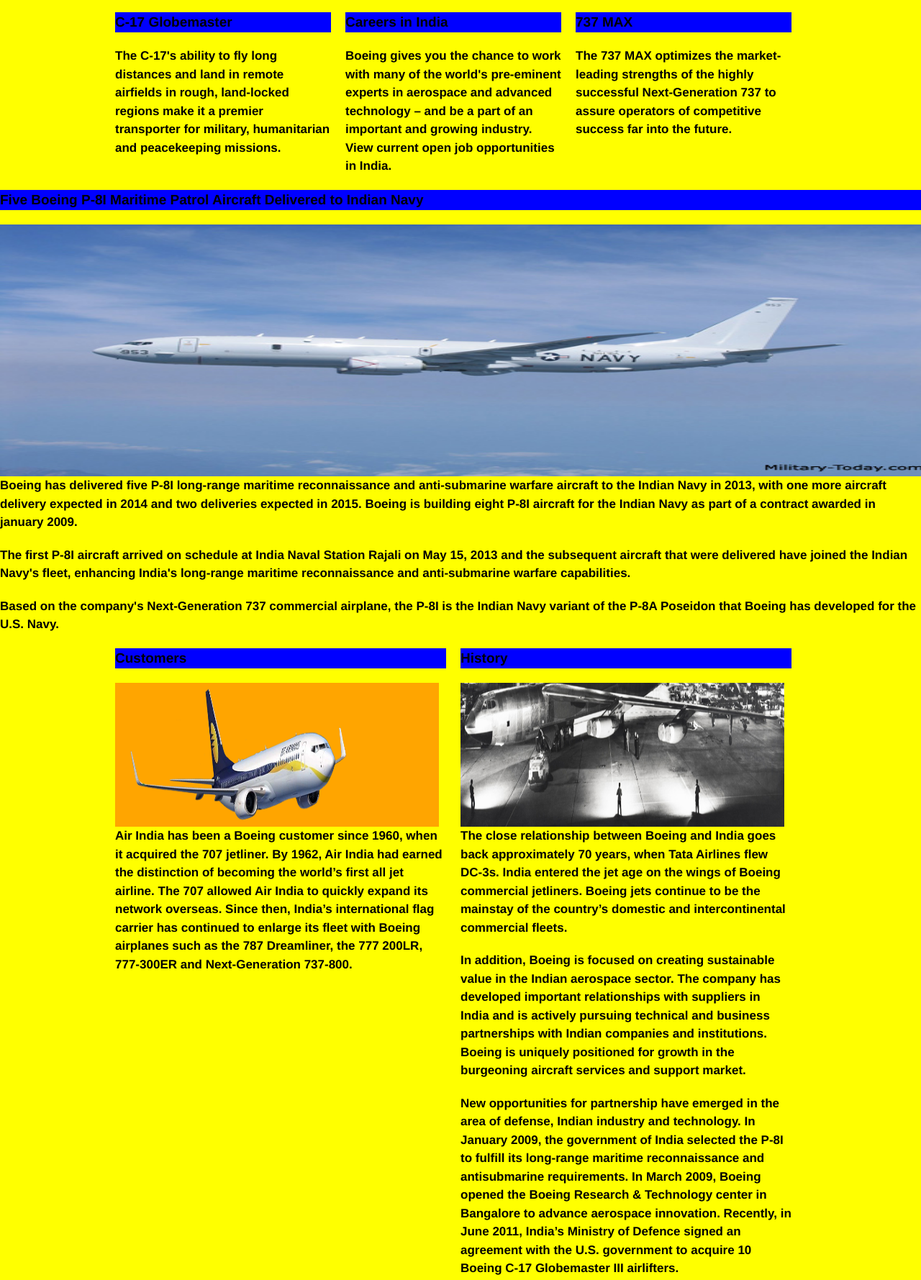
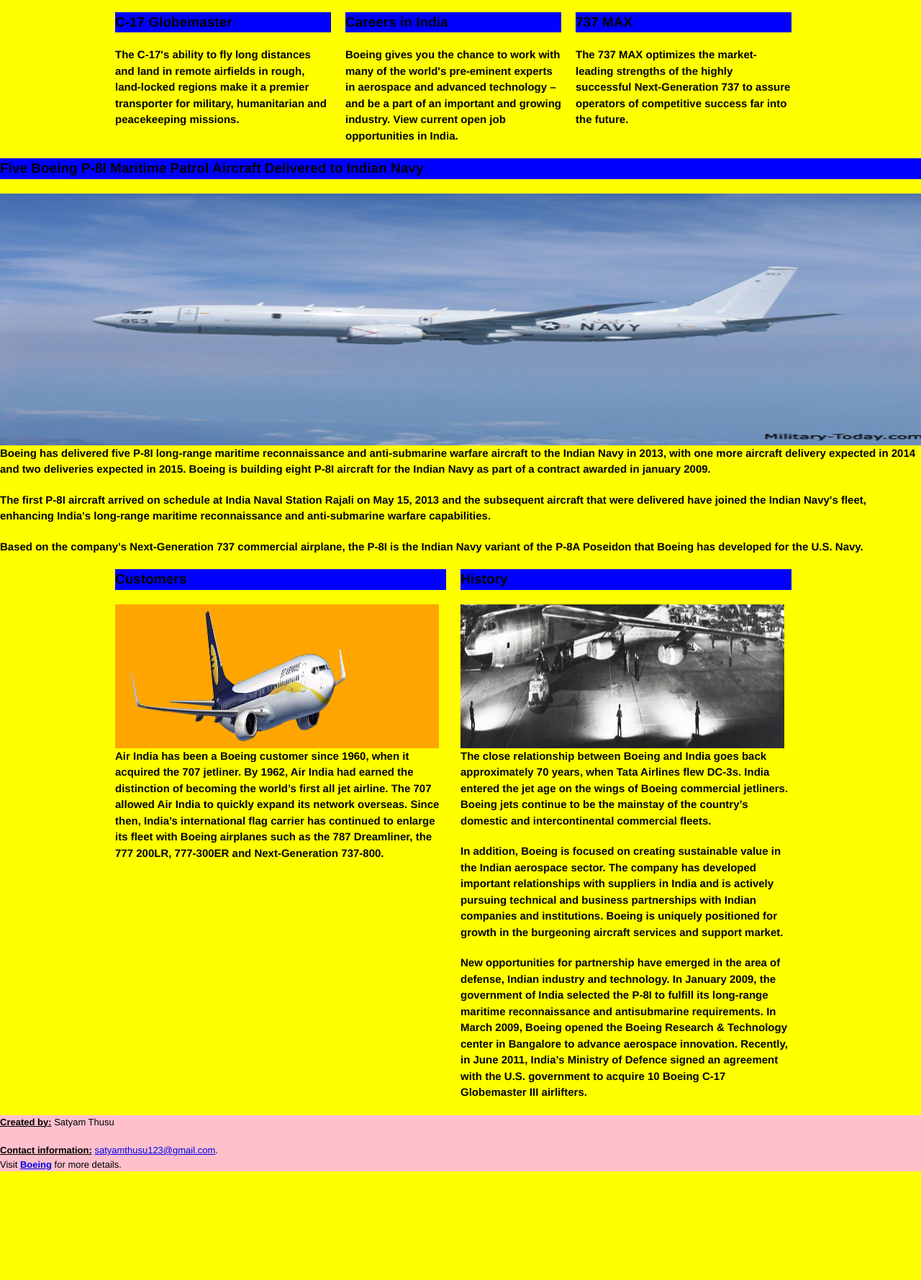
Before and after one commit to satyamthusu123/HTMLCSSAssignment, a plain HTML site: page Index.html in a window 1280 px wide. Shown: the part 122-1901 px from the top of the page at 72% size. After the commit the page ends 1750 px from the top, so only its background shows below. Drawn offline with Linux system fonts and the light colour scheme.

Commit message:
Modified Index.html

```diff
--- a/Index.html
+++ b/Index.html
@@ -22,68 +22,60 @@
                   <li><a href="#">Products and Services</a></li>
                   <li><a href="#">Multimedia</a></li>
                   <li><a href="#">Contact Us</a></li>
-
                </ul>
             </nav>
          </header>
          <br>
-
          <!-- 3 Column Section-->
          <section>
+            <h4 hidden>
+               This will not be display
+            </h4>
             <section class="grid_4 alpha">
                <h4>C-17 Globemaster</h4>
-	<h5>The C-17's ability to fly long distances and land in remote airfields in rough, land-locked regions make it a premier transporter for military, humanitarian and peacekeeping missions.
-	</h5>
+               <h6>The C-17's ability to fly long distances and land in remote airfields in rough, land-locked regions make it a premier transporter for military, humanitarian and peacekeeping missions.
+               </h6>
             </section>
-
             <section class="grid_4">
                <h4>Careers in India</h4>
-	<h5>Boeing gives you the chance to work with many of the world's pre-eminent experts in aerospace and advanced technology – and be a part of an important and growing industry. View current open job opportunities in India.
-	 </h5>
+               <h6>Boeing gives you the chance to work with many of the world's pre-eminent experts in aerospace and advanced technology – and be a part of an important and growing industry. View current open job opportunities in India.
+               </h6>
             </section>
-
             <section class="grid_4 omega">
                <h4>737 MAX</h4>
-    <h5>The 737 MAX optimizes the market-leading strengths of the highly successful Next-Generation 737 to assure operators of competitive success far into the future.
-	</h5>
+               <h6>The 737 MAX optimizes the market-leading strengths of the highly successful Next-Generation 737 to assure operators of competitive success far into the future.
+               </h6>
             </section>
          </section>
-
       </div>
       <!--A 1 column hero unit (full width, edge to edge)-->
       <section>
          <h4>Five Boeing P-8I Maritime Patrol Aircraft Delivered to Indian Navy</h4>
          <img src="Boeing_P8.jpg" id="BoeingP8" alt="Boeing P-8"/>
-			<h5>Boeing has delivered five P-8I long-range maritime reconnaissance and anti-submarine warfare aircraft to the Indian Navy in 2013, with one more aircraft delivery expected in 2014 and two deliveries expected in 2015. Boeing is building eight P-8I aircraft for the Indian Navy as part of a contract awarded in january 2009.</h5>
-			<h5>The first P-8I aircraft arrived on schedule at India Naval Station Rajali on May 15, 2013 and the subsequent aircraft that were delivered have joined the Indian Navy's fleet, enhancing India's long-range maritime reconnaissance and anti-submarine warfare capabilities.</h5>
-            <h5>Based on the company's Next-Generation 737 commercial airplane, the P-8I is the Indian Navy variant of the P-8A Poseidon that Boeing has developed for the U.S. Navy.</h5>
+         <h6>Boeing has delivered five P-8I long-range maritime reconnaissance and anti-submarine warfare aircraft to the Indian Navy in 2013, with one more aircraft delivery expected in 2014 and two deliveries expected in 2015. Boeing is building eight P-8I aircraft for the Indian Navy as part of a contract awarded in january 2009.</h6>
+         <h6>The first P-8I aircraft arrived on schedule at India Naval Station Rajali on May 15, 2013 and the subsequent aircraft that were delivered have joined the Indian Navy's fleet, enhancing India's long-range maritime reconnaissance and anti-submarine warfare capabilities.</h6>
+         <h6>Based on the company's Next-Generation 737 commercial airplane, the P-8I is the Indian Navy variant of the P-8A Poseidon that Boeing has developed for the U.S. Navy.</h6>
       </section>
-
-
       <div class="wrap container_12">
-
          <section class="grid_6 alpha">
             <h4>Customers</h4>
             <img src="Customers.png" id="Plane" alt="Customers"/>
-	<h5>Air India has been a Boeing customer since 1960, when it acquired the 707 jetliner. By 1962, Air India had earned the distinction of becoming the world’s first all jet airline. The 707 allowed Air India to quickly expand its network overseas. Since then, India’s international flag carrier has continued to enlarge its fleet with Boeing airplanes such as the 787 Dreamliner, the 777 200LR, 777-300ER and Next-Generation 737-800.</h5>
+            <h6>Air India has been a Boeing customer since 1960, when it acquired the 707 jetliner. By 1962, Air India had earned the distinction of becoming the world’s first all jet airline. The 707 allowed Air India to quickly expand its network overseas. Since then, India’s international flag carrier has continued to enlarge its fleet with Boeing airplanes such as the 787 Dreamliner, the 777 200LR, 777-300ER and Next-Generation 737-800.</h6>
          </section>
-
          <!--A section which contains 2 vertical columns. divide the column on the right into 3 rows-->
          <section class="grid_6 omega">
             <h4>History</h4>
             <img src="History.jpg" alt="History" id="History" />
-	<h5>The close relationship between Boeing and India goes back approximately 70 years, when Tata Airlines flew DC-3s. India entered the jet age on the wings of Boeing commercial jetliners. Boeing jets continue to be the mainstay of the country’s domestic and intercontinental commercial fleets.</h5>
-	<h5>In addition, Boeing is focused on creating sustainable value in the Indian aerospace sector. The company has developed important relationships with suppliers in India and is actively pursuing technical and business partnerships with Indian companies and institutions. Boeing is uniquely positioned for growth in the burgeoning aircraft services and support market.</>
-	<h5>New opportunities for partnership have emerged in the area of defense, Indian industry and technology. In January 2009, the government of India selected the P-8I to fulfill its long-range maritime reconnaissance and antisubmarine requirements. In March 2009, Boeing opened the Boeing Research & Technology center in Bangalore to advance aerospace innovation. Recently, in June 2011, India’s Ministry of Defence signed an agreement with the U.S. government to acquire 10 Boeing C-17 Globemaster III airlifters.</h5>
+            <h6>The close relationship between Boeing and India goes back approximately 70 years, when Tata Airlines flew DC-3s. India entered the jet age on the wings of Boeing commercial jetliners. Boeing jets continue to be the mainstay of the country’s domestic and intercontinental commercial fleets.</h6>
+            <h6>In addition, Boeing is focused on creating sustainable value in the Indian aerospace sector. The company has developed important relationships with suppliers in India and is actively pursuing technical and business partnerships with Indian companies and institutions. Boeing is uniquely positioned for growth in the burgeoning aircraft services and support market.</h6>
+            <h6>New opportunities for partnership have emerged in the area of defense, Indian industry and technology. In January 2009, the government of India selected the P-8I to fulfill its long-range maritime reconnaissance and antisubmarine requirements. In March 2009, Boeing opened the Boeing Research & Technology center in Bangalore to advance aerospace innovation. Recently, in June 2011, India’s Ministry of Defence signed an agreement with the U.S. government to acquire 10 Boeing C-17 Globemaster III airlifters.</h6>
          </section>
       </div>
-
       <!--A footer with social links and site links-->
       <footer>
          <p><b><u>Created by:</u></b> Satyam Thusu</p>
          <b><u>Contact information:</u></b> <a href="mailto:satyamthusu123@gmail.com">satyamthusu123@gmail.com</a>.<br>
          Visit <a href="http://http://www.boeing.co.in"><b>Boeing</b></a> for more details.
       </footer>
-
    </body>
 </html>
```
Lines whose indentation alone changed are shown as unchanged.
